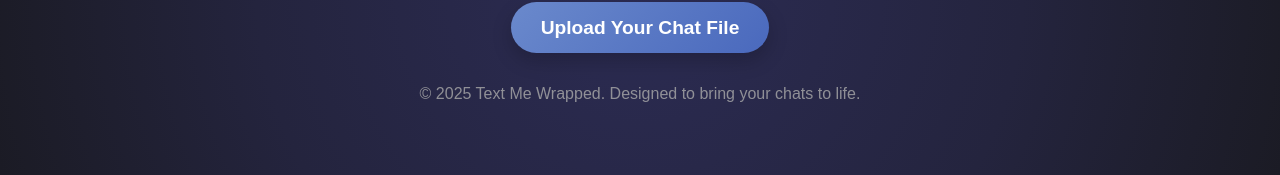
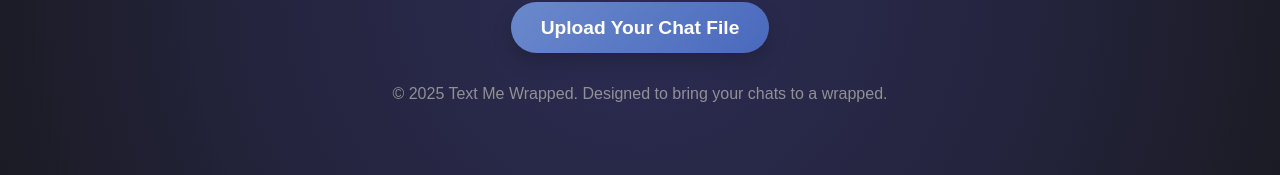
Before and after one commit to DiegoCico/text-me-wrapped, a React (Create React App) app in the folder frontend/: page /#/ in a window 1280 px wide. Shown: the part 436-611 px from the top of the page. Built offline with nearby package versions, Linux system fonts and the light colour scheme.

Commit message:
funny description bellow

```diff
--- a/frontend/src/pages/Homepage.js
+++ b/frontend/src/pages/Homepage.js
@@ -190,7 +190,7 @@
       )}
 
       <footer className="homepage-footer">
-        <p>&copy; 2025 Text Me Wrapped. Designed to bring your chats to life.</p>
+        <p>&copy; 2025 Text Me Wrapped. Designed to bring your chats to a wrapped.</p>
       </footer>
     </div>
   );
```
Also changed, not shown: 1 other file (tests, documents, lock files or other folders).
